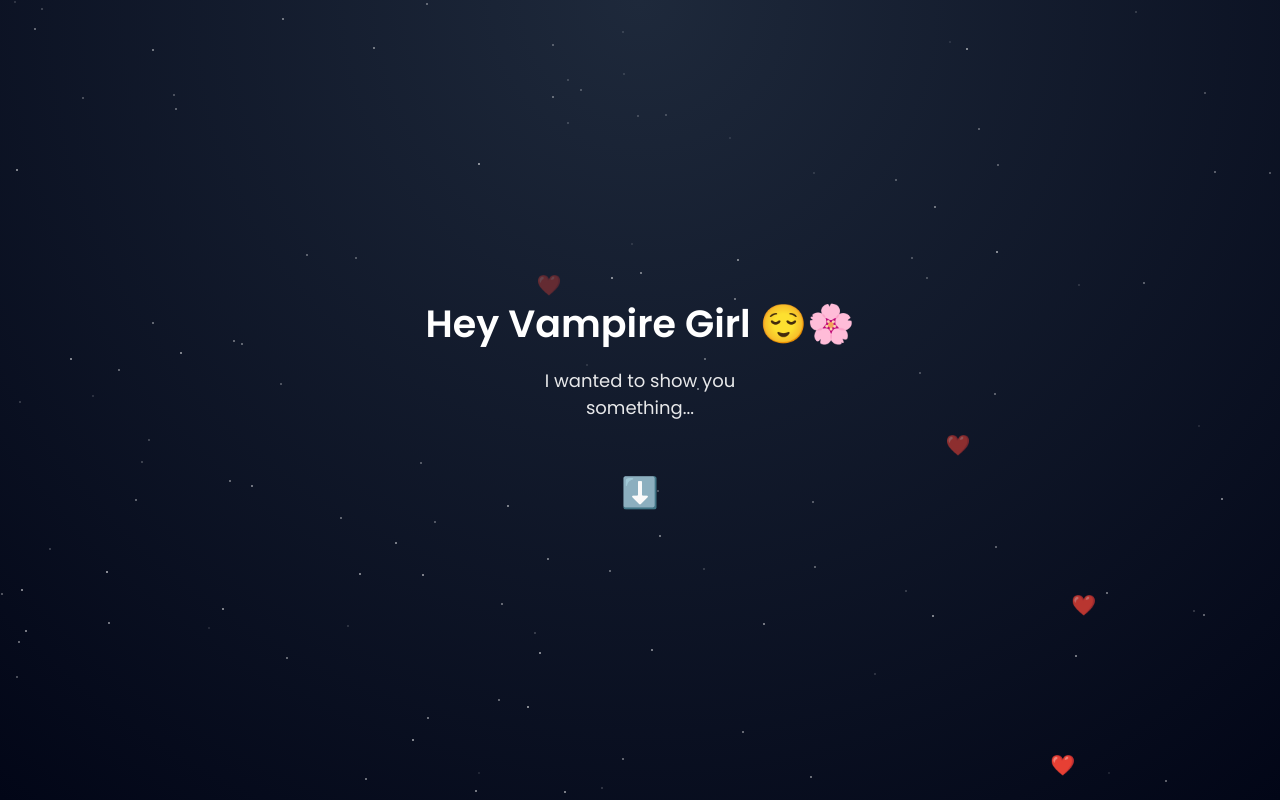
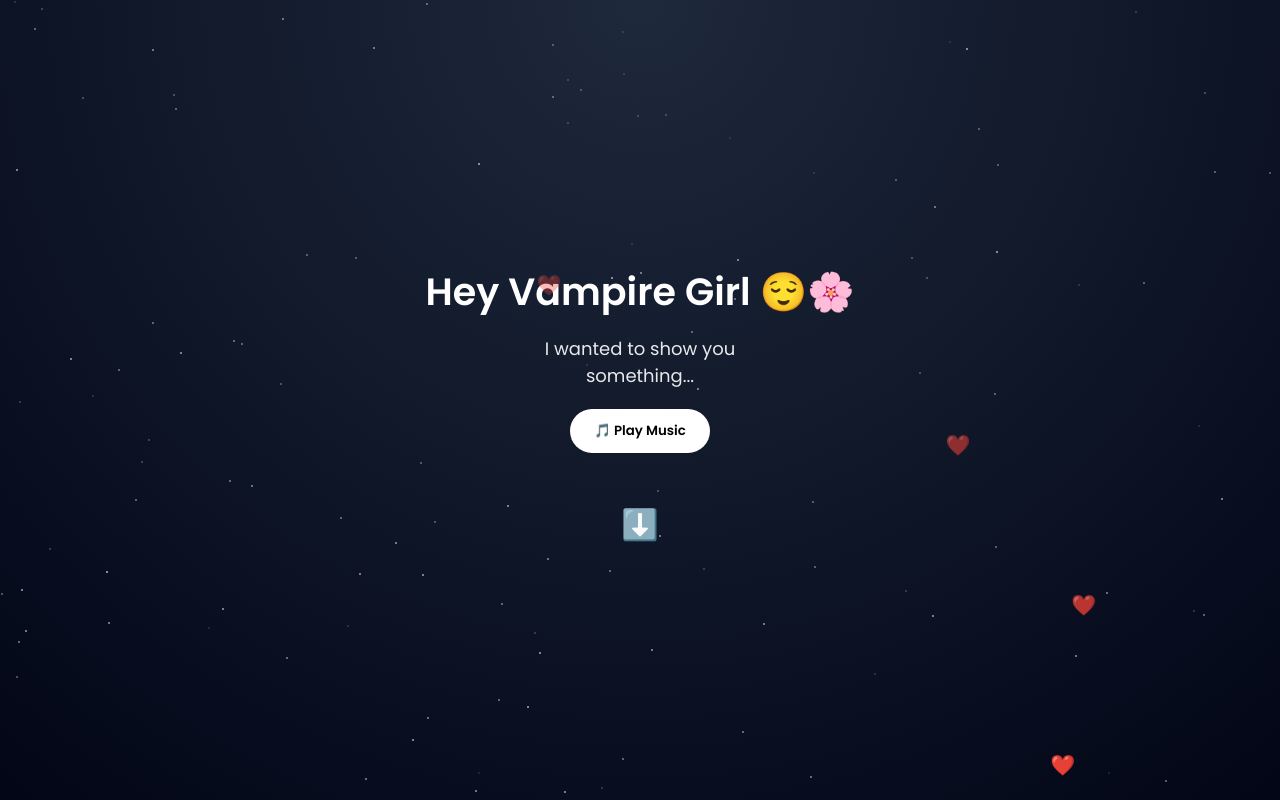
Before and after one commit to harrysandhu45678/Special, a plain HTML site: page index.html in a window 1280 px wide. Shown: the top 800 px of the page. Drawn offline with Linux system fonts and the light colour scheme.

Commit message:
index.html

```diff
--- a/index.html
+++ b/index.html
@@ -206,6 +206,10 @@ opacity:0;
 
 <body>
 
+  <audio id="bgMusic" loop>
+    <source src="music.mp3" type="audio/mpeg">
+  </audio>
+
 <div class="stars" id="stars"></div>
 
 <section class="hero">
@@ -215,6 +219,19 @@ opacity:0;
 <p>
 I wanted to show you something...
 </p>
+
+<button onclick="playMusic()"
+style="
+margin-top:20px;
+padding:12px 24px;
+border:none;
+border-radius:30px;
+background:white;
+color:black;
+font-weight:bold;
+cursor:pointer;">
+🎵 Play Music
+  </button>
 
 <div class="scroll">
 ⬇️
@@ -344,6 +361,14 @@ setTimeout(()=>heart.remove(),6000);
 
 },1200);
 
+  function playMusic(){
+
+let music = document.getElementById("bgMusic");
+
+music.play();
+
+  }
+
 /* Letter */
 
 function openLetter(){
```
